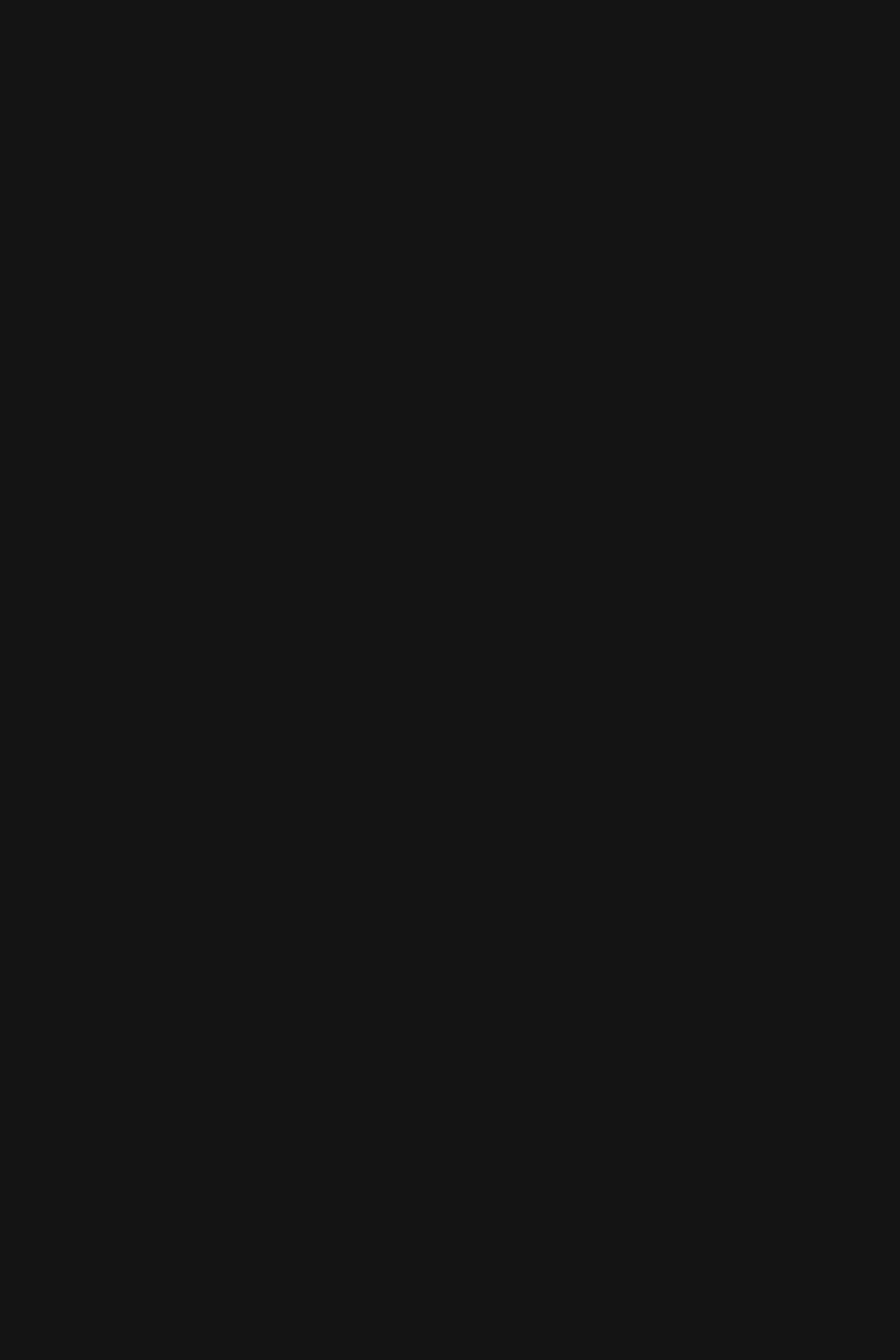
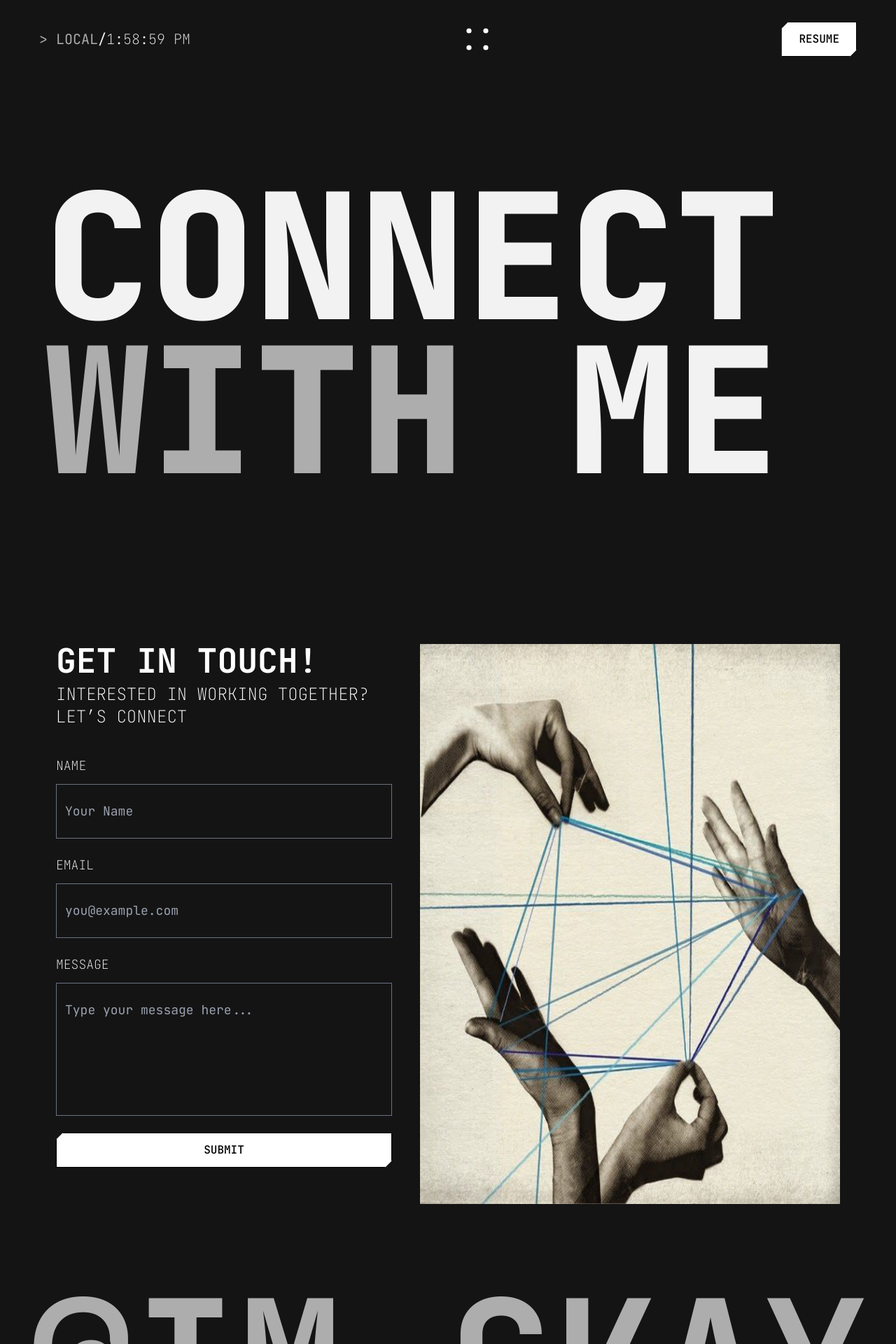
Before and after one commit to Chandankrswain/My-Portfolio, a React (Vite) app: page /contact in a window 1280 px wide. Before the commit this address had no page. Shown: the top 1920 px of the page at 70% size. Before the commit the page ends 800 px from the top, so only its background shows below. Built offline with nearby package versions, Linux system fonts and the light colour scheme.

Commit message:
add : added the thank you page and build the contact me page

```diff
--- a/src/App.tsx
+++ b/src/App.tsx
@@ -11,6 +11,7 @@ import {
 } from "./sections";
 import { motion } from "framer-motion";
 import pointerSvg from "./assets/smallcircle.svg";
+import contact from "./assets/contact.svg";
 
 export default function App() {
   const { x, y } = useGetPosition();
@@ -55,7 +56,7 @@ export default function App() {
           />
         </AnimatedSection>
         <AnimatedSection variant="fade-up">
-          <Form />
+          <Form imageSrc={contact} />
         </AnimatedSection>
         <AnimatedSection variant="pop">
           <Footer />
--- a/src/components/form/form.tsx
+++ b/src/components/form/form.tsx
@@ -1,10 +1,14 @@
 import { useRef, useState } from "react";
 import { Button } from "../button";
-import contact from "../../assets/contact.svg";
+
 import { Alert } from "../alert";
 import { AnimatedSection } from "../../sections";
 
-export const Form = () => {
+interface Props {
+  imageSrc?: string;
+}
+
+export const Form = ({ imageSrc }: Props) => {
   const formRef = useRef<HTMLFormElement>(null);
   const [isSubmitted, setIsSubmitted] = useState(false);
 
@@ -16,7 +20,7 @@ export const Form = () => {
   };
 
   return (
-    <div className="flex mt-40 px-10 md:px-20 text-white justify-between">
+    <div className="flex mt-40 px-10 md:px-20 gap-10 text-white justify-between">
       <div>
         {/* Heading Section */}
         <AnimatedSection variant="pop">
@@ -86,7 +90,7 @@ export const Form = () => {
         </form>
       </div>
 
-      <img className="w-[600px] h-[800px]" src={contact} alt="contact" />
+      <img className="w-[600px] h-[800px]" src={imageSrc} alt="contact" />
     </div>
   );
 };
--- a/src/main.tsx
+++ b/src/main.tsx
@@ -2,7 +2,7 @@ import { createRoot } from "react-dom/client";
 import { Suspense, lazy } from "react";
 import { BrowserRouter, Route, Routes } from "react-router";
 import App from "./App";
-import { ThankYou } from "./pages";
+import { ContactPage, ThankYou } from "./pages";
 
 const WorkGallery = lazy(
   () => import("../src/pages/work-gallery/work-gallery")
@@ -15,6 +15,7 @@ createRoot(document.getElementById("root")!).render(
         <Route path="/" element={<App />} />
         <Route path="/projects" element={<WorkGallery />} />
         <Route path="/thank-you" element={<ThankYou />} />
+        <Route path="/contact" element={<ContactPage />} />
       </Routes>
     </Suspense>
   </BrowserRouter>
--- /dev/null
+++ b/src/pages/contact-me/contact-me.tsx
@@ -0,0 +1,20 @@
+import { Footer, Form, Navbar } from "../../components";
+import connect from "../../assets/connect.jpg";
+
+export const ContactPage = () => {
+  return (
+    <div>
+      <Navbar />
+      <div className="flex flex-col w-full mt-20">
+        <p className="text-[250px] font-extrabold leading-55 p-16">
+          CONNECT <span className="text-[#adadad]">WITH</span> ME
+        </p>
+        <Form imageSrc={connect} />
+      </div>
+
+      <Footer />
+    </div>
+  );
+};
+
+export default ContactPage;
--- /dev/null
+++ b/src/pages/contact-me/index.ts
@@ -0,0 +1 @@
+export * from "./contact-me";
--- a/src/pages/index.ts
+++ b/src/pages/index.ts
@@ -1,3 +1,4 @@
 export * from "./work-gallery";
 export * from "./about";
 export * from "./thank-you";
+export * from "./contact-me";
--- a/src/pages/thank-you/thank-you.tsx
+++ b/src/pages/thank-you/thank-you.tsx
@@ -5,7 +5,7 @@ export const ThankYou = () => {
   return (
     <div className=" w-full h-full my-auto">
       <Navbar />
-      <div className="flex flex-col items-center gap-5">
+      <div className="flex flex-col items-center gap-5 border ">
         <img className="w-90 h-90" src={tick} alt="Success" />
         <h1 className="text-9xl font-semibold text-gray-300">Thank You</h1>
         <p className="text-[#adadad] text-2xl">
```
Also changed, not shown: src/assets/connect.jpg (added).
